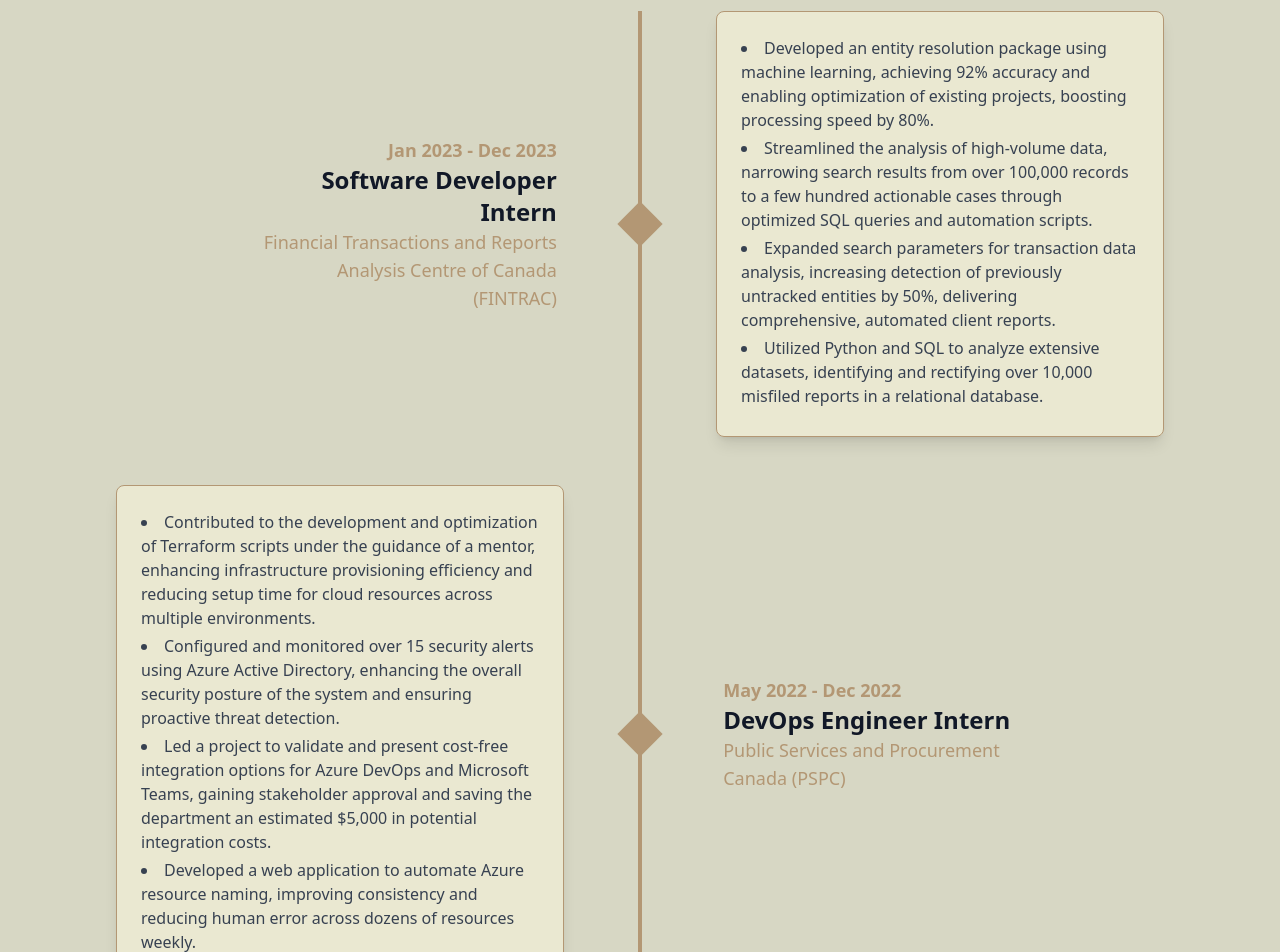
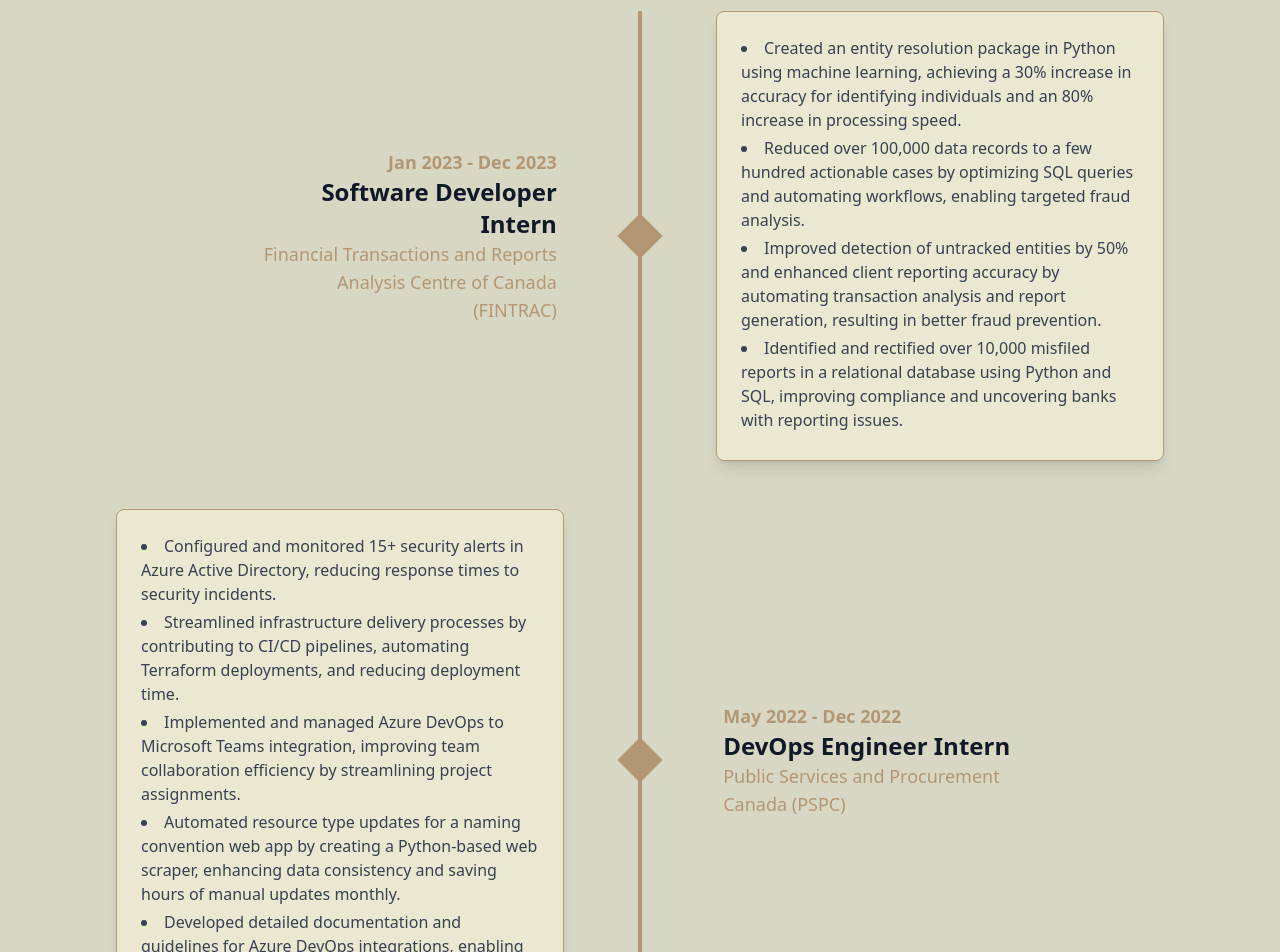
Before and after one commit to mharis337/PortfolioWebsite, a React (Create React App) app in the folder portfolio/: page / in a window 1280 px wide. Shown: the part 2400-3352 px from the top of the page. Built offline with nearby package versions, Linux system fonts and the light colour scheme.

Commit message:
Updated Experience

```diff
--- a/portfolio/src/components/Experience.js
+++ b/portfolio/src/components/Experience.js
@@ -4,23 +4,24 @@ const experiences = [
       company: 'Financial Transactions and Reports Analysis Centre of Canada (FINTRAC)',
       date: 'Jan 2023 - Dec 2023',
       description: [
-            'Developed an entity resolution package using machine learning, achieving 92% accuracy and enabling optimization of existing projects, boosting processing speed by 80%.',
-            'Streamlined the analysis of high-volume data, narrowing search results from over 100,000 records to a few hundred actionable cases through optimized SQL queries and automation scripts.',
-            'Expanded search parameters for transaction data analysis, increasing detection of previously untracked entities by 50%, delivering comprehensive, automated client reports.',
-            'Utilized Python and SQL to analyze extensive datasets, identifying and rectifying over 10,000 misfiled reports in a relational database.',
-        ],
+        'Created an entity resolution package in Python using machine learning, achieving a 30% increase in accuracy for identifying individuals and an 80% increase in processing speed.',
+        'Reduced over 100,000 data records to a few hundred actionable cases by optimizing SQL queries and automating workflows, enabling targeted fraud analysis.',
+        'Improved detection of untracked entities by 50% and enhanced client reporting accuracy by automating transaction analysis and report generation, resulting in better fraud prevention.',
+        'Identified and rectified over 10,000 misfiled reports in a relational database using Python and SQL, improving compliance and uncovering banks with reporting issues.'
+      ]
     },
     {
       title: 'DevOps Engineer Intern',
       company: 'Public Services and Procurement Canada (PSPC)',
       date: 'May 2022 - Dec 2022',
       description: [
-            'Contributed to the development and optimization of Terraform scripts under the guidance of a mentor, enhancing infrastructure provisioning efficiency and reducing setup time for cloud resources across multiple environments.',
-            'Configured and monitored over 15 security alerts using Azure Active Directory, enhancing the overall security posture of the system and ensuring proactive threat detection.',
-            'Led a project to validate and present cost-free integration options for Azure DevOps and Microsoft Teams, gaining stakeholder approval and saving the department an estimated $5,000 in potential integration costs.',
-            'Developed a web application to automate Azure resource naming, improving consistency and reducing human error across dozens of resources weekly.',
-        ],
-    },
+        'Configured and monitored 15+ security alerts in Azure Active Directory, reducing response times to security incidents.',
+        'Streamlined infrastructure delivery processes by contributing to CI/CD pipelines, automating Terraform deployments, and reducing deployment time.',
+        'Implemented and managed Azure DevOps to Microsoft Teams integration, improving team collaboration efficiency by streamlining project assignments.',
+        'Automated resource type updates for a naming convention web app by creating a Python-based web scraper, enhancing data consistency and saving hours of manual updates monthly.',
+        'Developed detailed documentation and guidelines for Azure DevOps integrations, enabling quicker onboarding and reducing setup errors.'
+      ]
+    }
   ];
 
 const Experience = () => {
```
Lines whose indentation alone changed are shown as unchanged.
